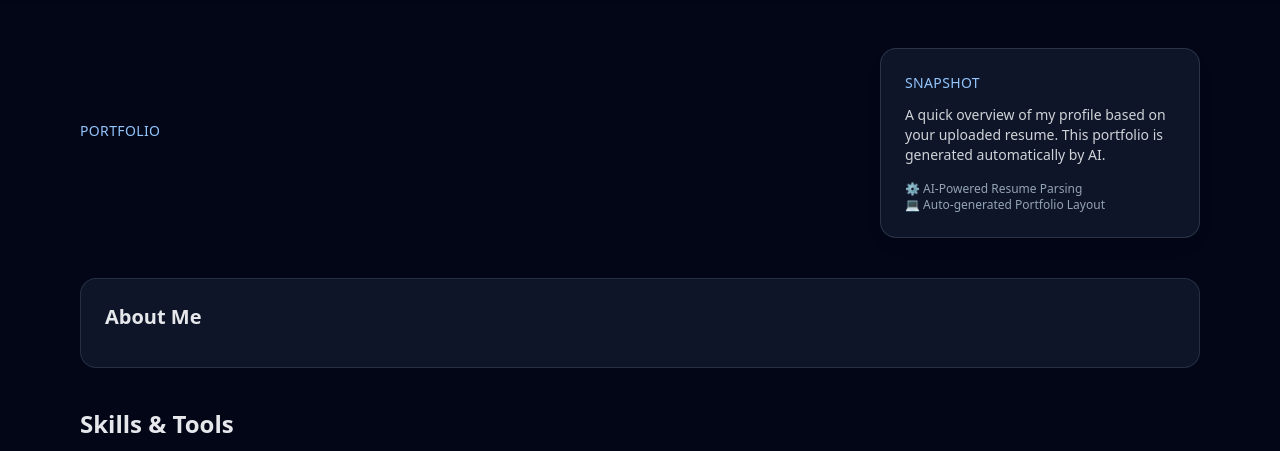
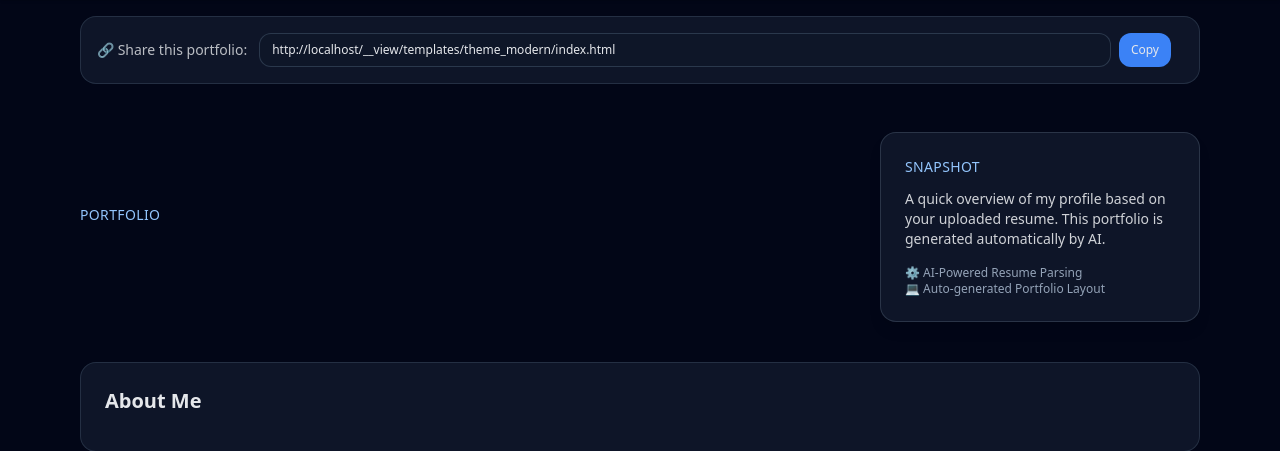
Before and after one commit to LuciferStark1712/Portfolio_generator, a Flask app: template templates/theme_modern/index.html in a window 1280 px wide. Shown: the part 58-509 px from the top of the page. Run offline with Flask 3, Linux system fonts and the light colour scheme; the template is opened without the code that fills it, so the values that code supplies are empty; some libraries are stand-ins or nearby versions.

Commit message:
Add share URL functionality to portfolio

```diff
--- a/templates/theme_modern/index.html
+++ b/templates/theme_modern/index.html
@@ -92,6 +92,29 @@
             </button>
         </div>
     </nav>
+
+    <!-- SHARE BAR -->
+    <section class="max-w-6xl mx-auto px-4 pt-4 fade-in">
+        <div class="card rounded-2xl p-4 border border-slate-700/60 flex flex-col md:flex-row gap-3 md:items-center">
+            <p class="text-sm opacity-80">
+                🔗 Share this portfolio:
+            </p>
+            <div class="flex-1 flex gap-2">
+                <input
+                    id="shareUrl"
+                    type="text"
+                    readonly
+                    class="w-full px-3 py-2 rounded-xl text-xs bg-slate-900/70 border border-slate-700/80 overflow-x-auto">
+                <button
+                    type="button"
+                    id="copyShareUrl"
+                    class="px-3 py-2 rounded-xl text-xs bg-blue-500 hover:bg-blue-600">
+                    Copy
+                </button>
+            </div>
+            <span id="copyStatus" class="text-xs opacity-70"></span>
+        </div>
+    </section>
 
     <!-- HERO -->
     <section class="max-w-6xl mx-auto px-4 pt-12 pb-10 fade-up">
@@ -263,7 +286,7 @@
     </section>
 
     <script>
-        // Dark / Light mode toggle
+        // Dark / Light mode toggle + Share link
         function applySavedTheme() {
             const saved = localStorage.getItem("portfolioTheme");
             const body = document.body;
@@ -278,6 +301,7 @@
 
         document.addEventListener("DOMContentLoaded", () => {
             applySavedTheme();
+
             const btn = document.getElementById("themeToggle");
             if (btn) {
                 btn.addEventListener("click", () => {
@@ -288,6 +312,29 @@
                     localStorage.setItem("portfolioTheme", !isDark ? "dark" : "light");
                 });
             }
+
+            // Share URL logic
+            const shareInput = document.getElementById("shareUrl");
+            const copyBtn = document.getElementById("copyShareUrl");
+            const status = document.getElementById("copyStatus");
+
+            if (shareInput) {
+                shareInput.value = window.location.href;
+            }
+
+            if (copyBtn && shareInput && status) {
+                copyBtn.addEventListener("click", async () => {
+                    try {
+                        await navigator.clipboard.writeText(shareInput.value);
+                        status.textContent = "Link copied!";
+                    } catch (err) {
+                        status.textContent = "Failed to copy.";
+                    }
+                    setTimeout(() => {
+                        status.textContent = "";
+                    }, 2000);
+                });
+            }
         });
     </script>
 
```
